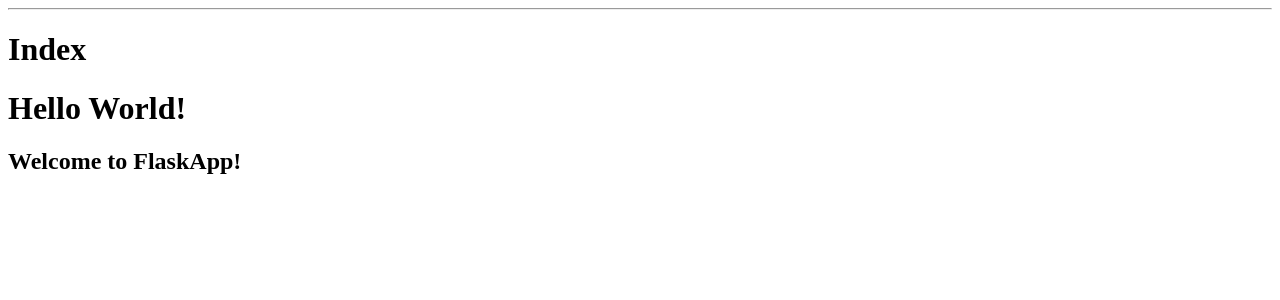
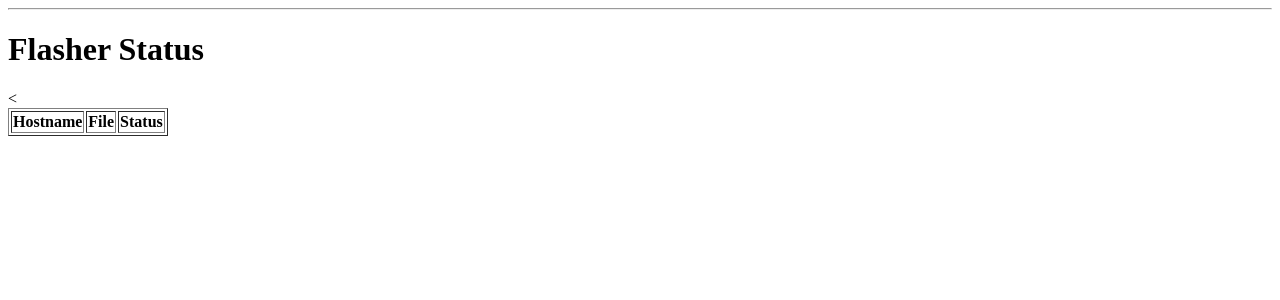
Before and after one commit to SeanMollet/PieFlasher, a Flask app: page / in a window 1280 px wide. Shown: the part 88-388 px from the top of the page. Run offline with Flask 3, Linux system fonts and the light colour scheme; lists and menus that the app fills with data are empty.

Commit message:
WIP: Web interface

```diff
--- a/SW/server.py
+++ b/SW/server.py
@@ -8,8 +8,16 @@
     send_file,
 )
 from werkzeug.utils import secure_filename
-from flask_socketio import SocketIO, emit
+from flask_socketio import (
+    SocketIO,
+    emit,
+    join_room,
+    leave_room,
+    close_room,
+    rooms,
+)
 import os
+import time
 from pathlib import Path
 from tempfile import TemporaryDirectory
 
@@ -17,6 +25,8 @@
 app.config["SECRET_KEY"] = "secret!"
 socketio = SocketIO(app)
 filesPath = "data/files"
+
+clients = {}
 
 
 @app.route("/websocket_test.html")
@@ -83,7 +93,9 @@
 
 @socketio.event
 def register(hostName):
+    global clients
     session["hostName"] = hostName
+    updateClient(hostName)
     print("Client", hostName, "connected")
 
 
@@ -103,24 +115,47 @@
     emit("shutdown", None, broadcast=True)
 
 
+@socketio.event
+def joinLogging(message):
+    join_room(message["client"] + "Logging")
+
+
+@socketio.event
+def leaveLogging(message):
+    leave_room(message["client"] + "Logging")
+
+
 @socketio.on("loggingData")
 def loggingData(data):
-    if data is not None and "logFile" in data and "logData" in data:
+    if data is not None:
         hostname = session.get("hostName", "")
-        print(hostname, "logged to", data["logFile"], data["logData"])
-        if len(hostname) > 0:
-            path = Path("data/logs", hostname)
+        if "logFile" in data and "logData" in data:
+            print(hostname, "logged to", data["logFile"], data["logData"])
+            if len(hostname) > 0:
+                # Update client data and send it to the WS room if anyone is listening
+                updateClient(hostname, data["logFile"])
+                emit("loggingData", data, to=hostname + "Logging")
+            else:
+                hostname = "Unknown"
+            # Save it
+            path = Path("data", "logs", hostname)
             if not os.path.isdir(path):
                 path.mkdir(parents=True)
             logPath = os.path.join(path, data["logFile"])
-        else:
-            logPath = os.path.join("data/logs", data["logFile"])
-        with open(logPath, "a") as logFile:
-            logFile.write(data["logData"])
+            with open(logPath, "a") as logFile:
+                logFile.write(data["logData"])
+        elif "Status" in data and len(hostname) > 0:
+            # We don't keep status messages, just pass them along if there's a client listening
+            print("Client:", hostname, "Status:", data)
+            emit("loggingData", data, to=hostname + "Logging")
 
 
 @socketio.event
 def my_ping():
+    # Update their records since they pinged again
+    hostName = session.get("hostName", "")
+    if len(hostName) > 0:
+        updateClient(hostName)
     emit("my_pong")
 
 
@@ -131,3 +166,23 @@
     # 256 MB should be more than enough
     app.config["MAX_CONTENT_PATH"] = 256 * 1024 * 1024
     socketio.run(app, host="0.0.0.0")
+
+
+def updateClient(hostName: str, recentLogFile: str = "", recentStatus: dict = None):
+    global clients
+    if len(hostName) == 0:
+        return
+
+    if hostName not in clients:
+        clients[hostName] = {
+            "IP": request.remote_addr,
+            "Hostname": hostName,
+            "Timestamp": time.time(),
+        }
+    else:
+        clients[hostName]["IP"] = request.remote_addr
+        clients[hostName["Timestamp"]] = time.time()
+    if len(recentLogFile) > 0:
+        clients[hostName]["RecentLog"] = recentLogFile
+    if recentStatus is not None:
+        clients[hostName]["RecentStatus"] = recentStatus
--- a/SW/templates/status.html
+++ b/SW/templates/status.html
@@ -1,8 +1,17 @@
 {% extends 'base.html' %}
 
 {% block content %}
-<h1>{% block title %} Index {% endblock %}</h1>
-<h1>Hello World!</h1>
-<h2>Welcome to FlaskApp!</h2>
-<h3>{{ utc_dt }}</h3>
+<h1>{% block title %} Flasher Status {% endblock %}</h1>
+<table border="1">
+    <tr>
+        <th>Hostname</th>
+        <th>File</th>
+        <th>Status</th>
+        < </tr>
+            {% for flasher in flashers %}
+    <tr>
+
+    </tr>
+    {% endfor %}
+</table>
 {% endblock %}
```
Also changed, not shown: TODOS.txt (added, +12 -0 lines).
